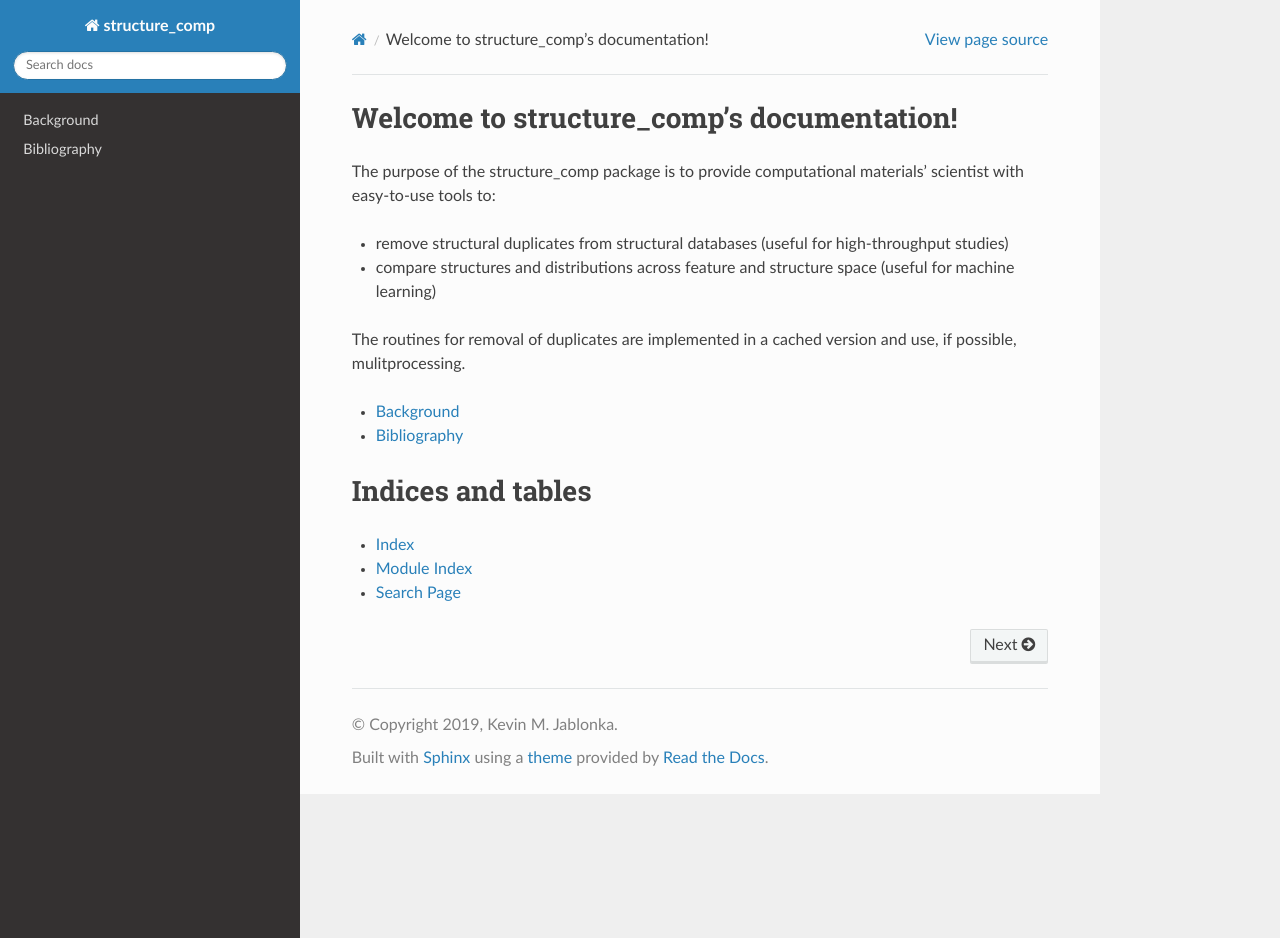
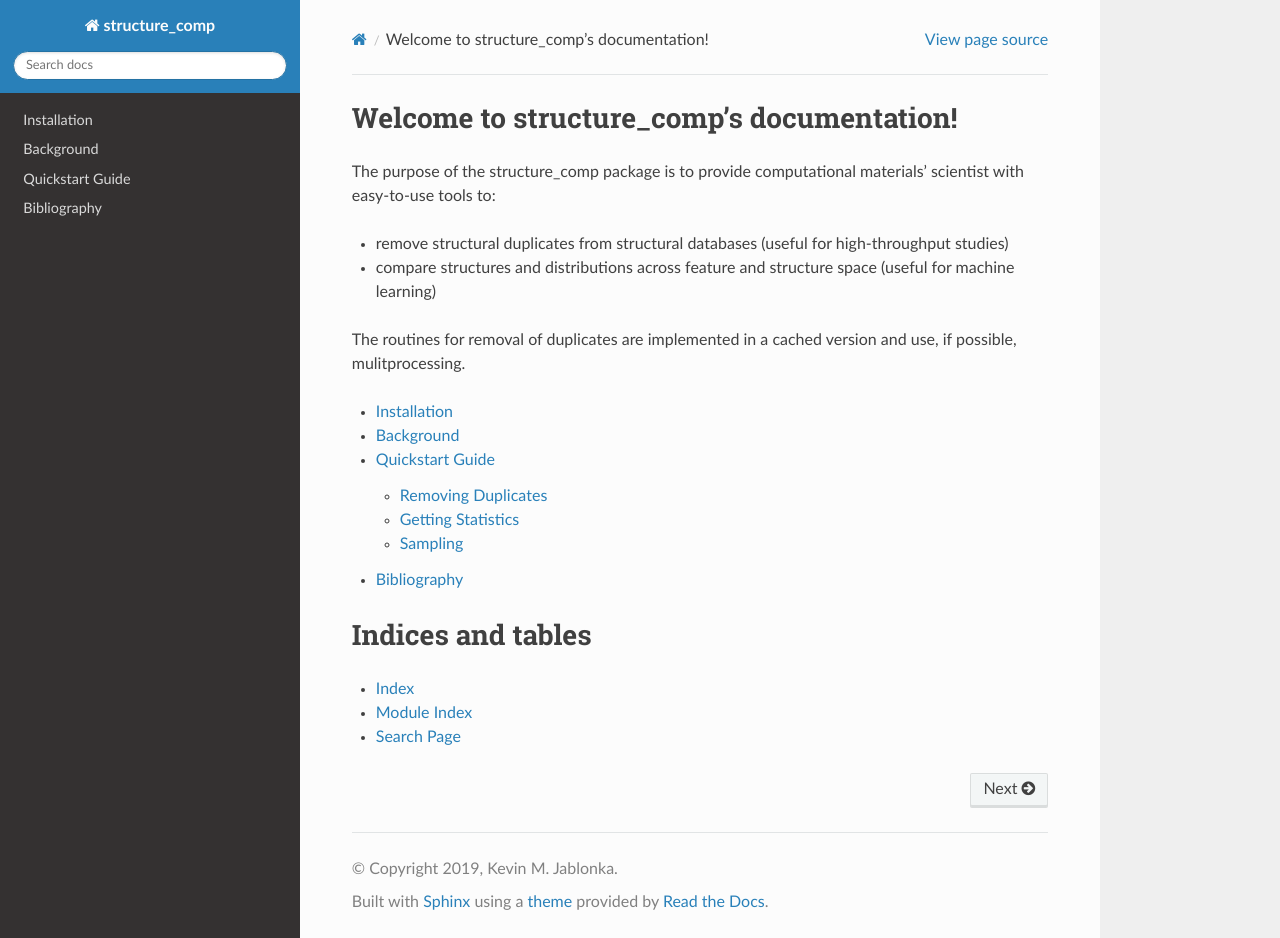
Before and after one commit to kjappelbaum/structure_comp, a Sphinx documentation site: the page built from docs/source/index.rst, in a window 1280 px wide and 938 px high. Built offline with Sphinx 7.4.7 and the Read the Docs theme 2.0.0, drawn with Linux system fonts in a browser that asks for light colours.

Commit message:
working on docs

```diff
--- a/docs/source/index.rst
+++ b/docs/source/index.rst
@@ -22,6 +22,7 @@ mulitprocessing.
 
    install
    background
+   quickstart
    references
 
 
--- /dev/null
+++ b/docs/source/quickstart.rst
@@ -0,0 +1,14 @@
+=================
+Quickstart Guide
+=================
+
+Removing Duplicates
+-------------------
+
+
+Getting Statistics
+------------------
+
+
+Sampling
+--------
```
Also changed, not shown: docs/source/install.rst (+9 -0 lines).
